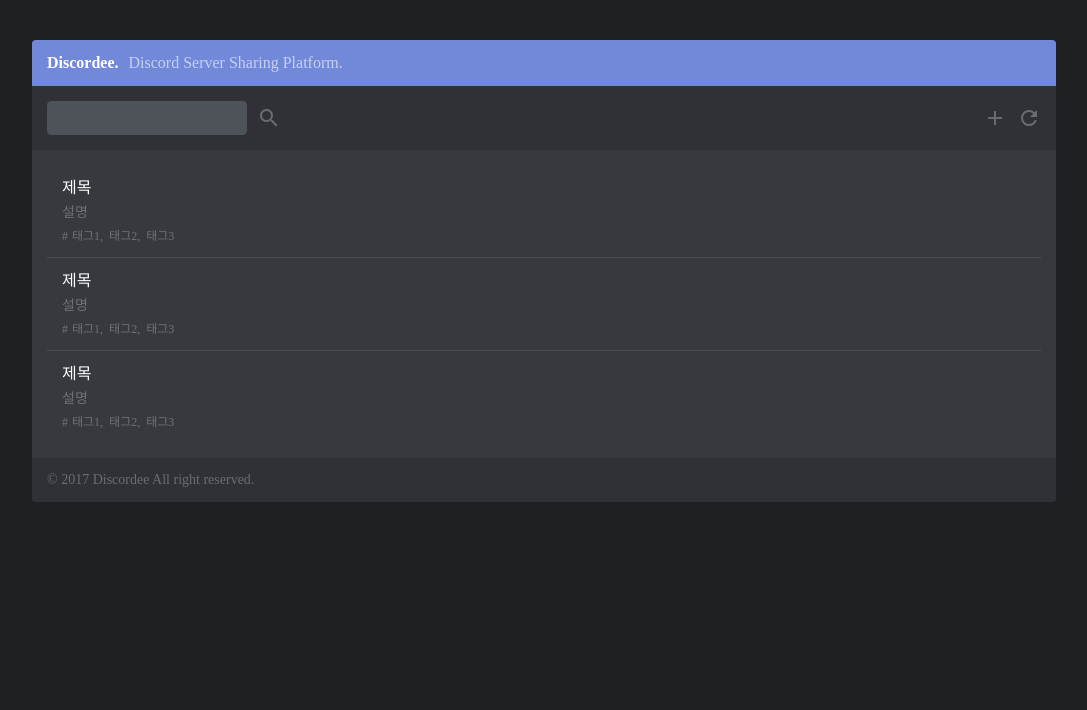
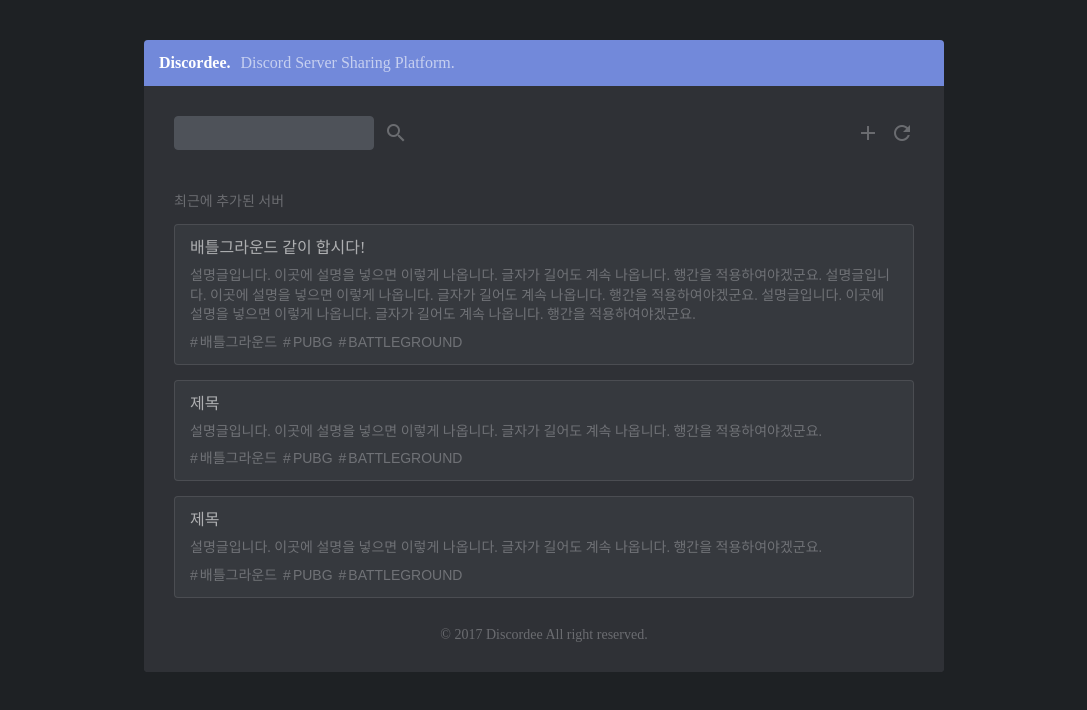
Before and after one commit to reumia/discordee, a React app: page / in a window 1280 px wide. Shown: the top 710 px of the page, without its empty margins (96-1183 px from the left). Built offline with nearby package versions, Linux system fonts and the light colour scheme.

Commit message:
Items : Data 바인드

```diff
--- a/src/App.js
+++ b/src/App.js
@@ -7,7 +7,28 @@ class App extends Component {
         this.state = {
             items: {
                 one: {
-
+                    title: '배틀그라운드 같이 합시다!',
+                    description: '설명글입니다. 이곳에 설명을 넣으면 이렇게 나옵니다. 글자가 길어도 계속 나옵니다. 행간을 적용하여야겠군요. 설명글입니다. 이곳에 설명을 넣으면 이렇게 나옵니다. 글자가 길어도 계속 나옵니다. 행간을 적용하여야겠군요. 설명글입니다. 이곳에 설명을 넣으면 이렇게 나옵니다. 글자가 길어도 계속 나옵니다. 행간을 적용하여야겠군요.',
+                    tags: ['배틀그라운드', 'PUBG', 'BATTLEGROUND'],
+                    createAt: '2017-07-20 00:00:00',
+                    addAt: '2017-07-21 00:00:00',
+                    isAdded: false
+                },
+                two: {
+                    title: '제목',
+                    description: '설명글입니다. 이곳에 설명을 넣으면 이렇게 나옵니다. 글자가 길어도 계속 나옵니다. 행간을 적용하여야겠군요.',
+                    tags: ['배틀그라운드', 'PUBG', 'BATTLEGROUND'],
+                    createAt: '2017-07-20 00:00:00',
+                    addAt: '2017-07-21 00:00:00',
+                    isAdded: false
+                },
+                three: {
+                    title: '제목',
+                    description: '설명글입니다. 이곳에 설명을 넣으면 이렇게 나옵니다. 글자가 길어도 계속 나옵니다. 행간을 적용하여야겠군요.',
+                    tags: ['배틀그라운드', 'PUBG', 'BATTLEGROUND'],
+                    createAt: '2017-07-20 00:00:00',
+                    addAt: '2017-07-21 00:00:00',
+                    isAdded: false
                 }
             }
         }
@@ -31,7 +52,8 @@ class App extends Component {
                     </div>
                 </nav>
                 <div className="app-body">
-                    <Items/>
+                    <div className="title">최근에 추가된 서버</div>
+                    <Items data={this.state.items}/>
                 </div>
                 <div className="app-footer">
                     &copy; 2017 Discordee All right reserved.
--- a/src/Items.js
+++ b/src/Items.js
@@ -1,38 +1,45 @@
 import React from 'react';
 
 function Items (props) {
+    const data = props.data;
+    const ItemList = Object.keys(data).map((key) => {
+        return (
+            <Item data={data[key]} key={key}/>
+        )
+    });
+
     return (
         <div className="items">
-            <div className="item">
-                <div className="item-title">제목</div>
-                <div className="item-description">설명</div>
-                <div className="item-tags tags">
-                    <a href="#" className="tag">태그1</a>
-                    <a href="#" className="tag">태그2</a>
-                    <a href="#" className="tag">태그3</a>
-                </div>
-            </div>
-            <div className="item">
-                <div className="item-title">제목</div>
-                <div className="item-description">설명</div>
-                <div className="item-tags tags">
-                    <a href="#" className="tag">태그1</a>
-                    <a href="#" className="tag">태그2</a>
-                    <a href="#" className="tag">태그3</a>
-                </div>
-            </div>
-            <div className="item">
-                <div className="item-title">제목</div>
-                <div className="item-description">설명</div>
-                <div className="item-tags tags">
-                    <a href="#" className="tag">태그1</a>
-                    <a href="#" className="tag">태그2</a>
-                    <a href="#" className="tag">태그3</a>
-                </div>
+            {ItemList}
+        </div>
+    )
+}
+
+function Item (props) {
+    const data = props.data;
+    const tagData = data.tags;
+    const TagList = Object.keys(tagData).map((key) => {
+        return (
+            <Tag data={tagData[key]} key={key}/>
+        )
+    });
+
+    return (
+        <div className="item">
+            <div className="item-title">{data.title}</div>
+            <div className="item-description">{data.description}</div>
+            <div className="item-tags tags">
+                {TagList}
             </div>
         </div>
+    );
+}
+
+function Tag (props) {
+    const data = props.data;
+    return (
+        <button className="tag">{data}</button>
     )
-
 }
 
 export default Items;
--- a/src/index.scss
+++ b/src/index.scss
@@ -107,7 +107,7 @@ a {
   overflow: hidden;
   border-radius: 4px;
   margin: 40px auto;
-  max-width: 1024px;
+  max-width: 800px;
   background-color: $color-background;
 }
 
@@ -126,7 +126,7 @@ a {
 }
 
 .app-nav {
-  padding: $padding-unit;
+  padding: $padding-unit*2 $padding-unit*2 0;
   background-color: $color-background-darker;
   &:after {
     content: '';
@@ -153,12 +153,14 @@ a {
 }
 
 .app-body {
-  padding: $padding-unit;
+  padding: $padding-unit*3 $padding-unit*2 0;
+  background-color: $color-background-darker;
 }
 
 .app-footer {
-  padding: $padding-unit;
+  padding: $padding-unit*2;
   background-color: $color-background-darker;
+  text-align: center;
 }
 
 /* Items */
@@ -168,20 +170,32 @@ a {
 }
 
 .item {
+  border-radius: $radius-unit;
+  margin-top: $padding-unit;
   padding: $padding-unit;
-}
-
-.item ~ .item {
-  border-top: 1px solid $color-border;
+  border: 1px solid $color-border;
+  background-color: $color-background;
+  transition:
+          border-color $transition-unit,
+          background-color $transition-unit;
+  &:hover {
+    border-color: $color-foreground-darkest;
+    background-color: $color-background-lighter;
+    .item-title {
+      color: $color-foreground;
+    }
+  }
 }
 
 .item-title {
-  color: $color-foreground;
+  color: $color-foreground-darker;
   font-size: 16px;
+  transition: color $transition-unit;
 }
 
 .item-description {
   margin-top: 10px;
+  line-height: 1.4;
 }
 
 .item-tags {
@@ -191,33 +205,23 @@ a {
 /* Tag */
 
 .tags {
-  &:before {
-    content: '#';
-    float: left;
-    margin-right: 4px;
-  }
   &:after {
     content: '';
     display: block;
     clear: both;
   }
-  font-size: 12px;
 }
 
 .tag {
+  @extend .button;
   float: left;
   &:before {
-    content: '';
+    content: '#';
     display: inline-block;
-  }
-  &:hover {
-    color: $color-foreground-darkest;
+    margin-right: 2px;
   }
 }
 
 .tag ~ .tag {
-  &:before {
-    content: ',';
-    margin-right: 6px;
-  }
+  margin-left: 6px;
 }
```
